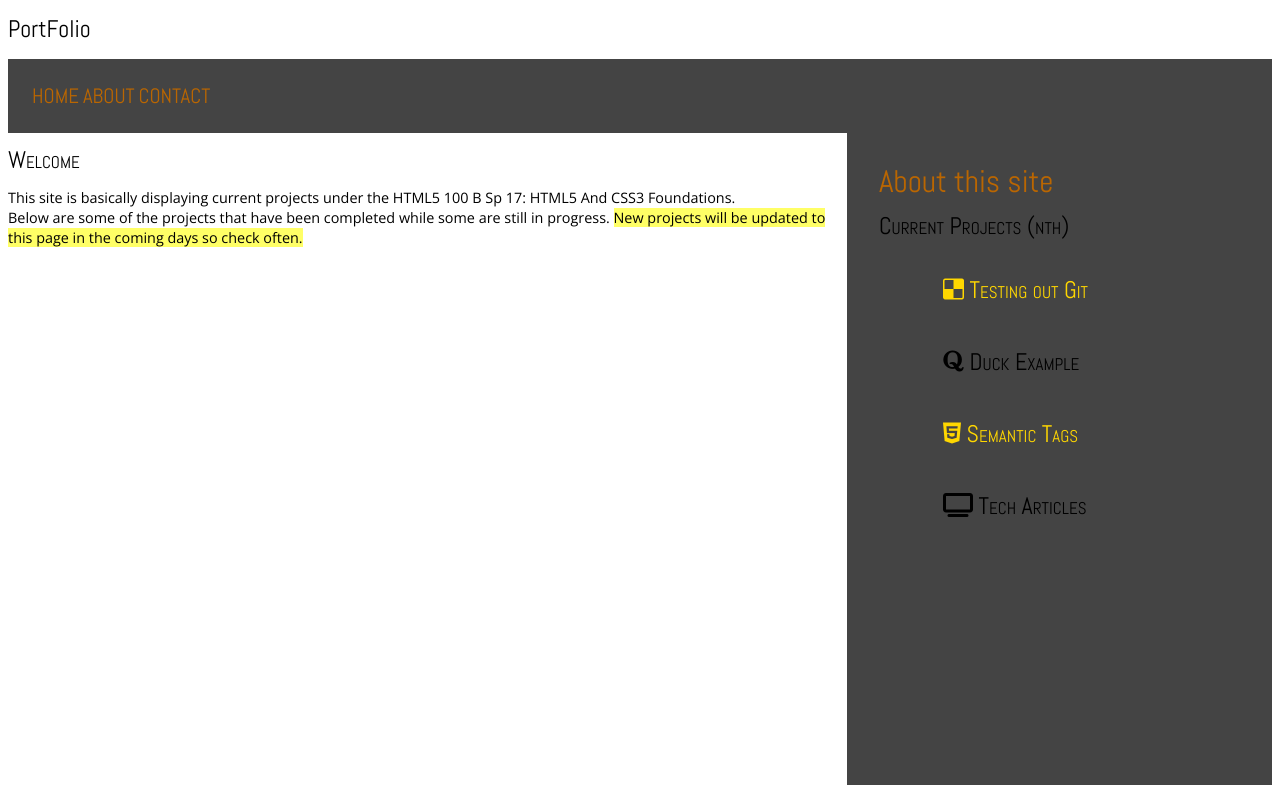
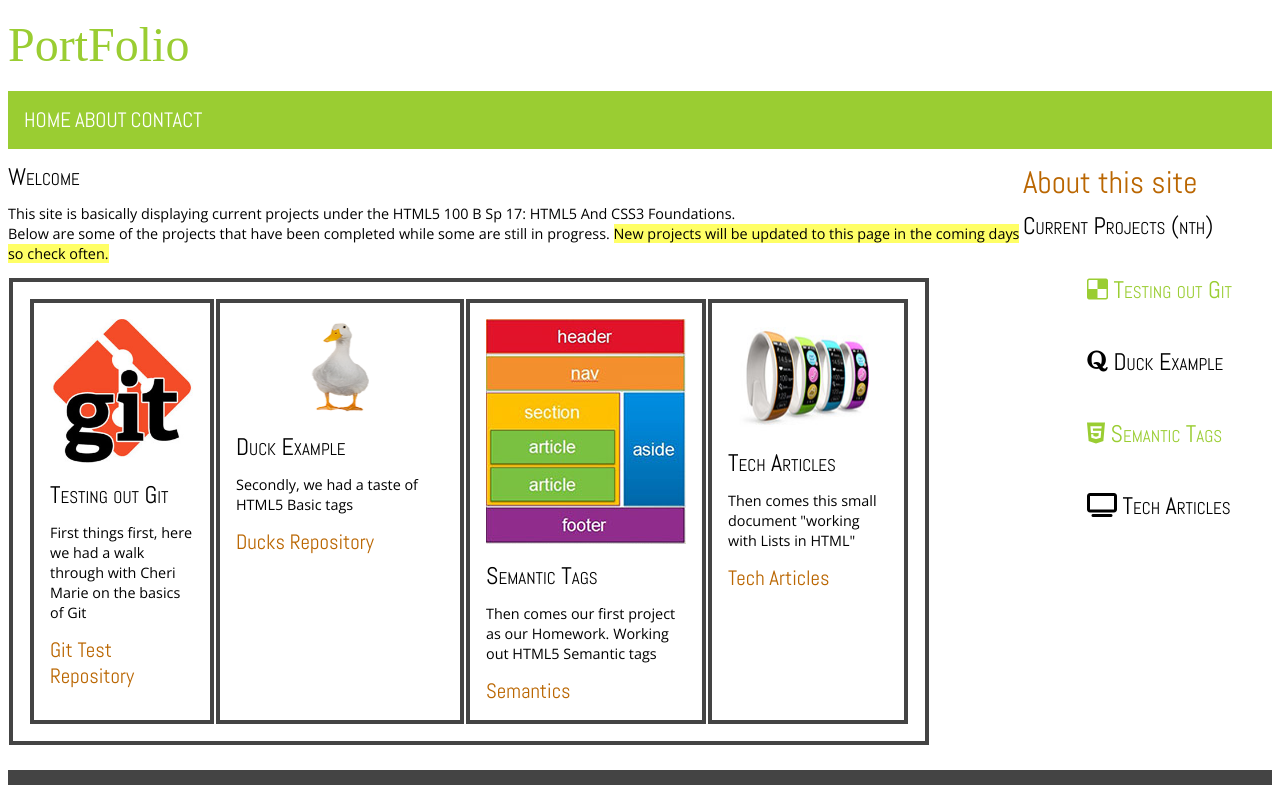
Before and after one commit to henryotto/portfolio, a plain HTML site: page index.html in a window 1280 px wide. Shown: the top 785 px of the page. Drawn offline with nearby package versions, Linux system fonts and the light colour scheme; a web font is replaced by a local one.

Commit message:
added id main-heading

```diff
--- a/styles/first-stylesheet.css
+++ b/styles/first-stylesheet.css
@@ -60,38 +60,42 @@ mark {
   background-color: #FFFF66;
 }
 
-li {
+.custom-li {
   display: block;
   padding: 1em;
-  font-family: cursive;
+  font-family: Abel;
 }
 
-li:nth-child(odd) {
-  color: #FFD700;
+.custom-li:nth-child(odd) {
+  color: 	#9ACD32;
 }
 
-.navbar {
-  background-color: #444444;
-  padding: 1.5em;
+nav a {
+  color: white;
+}
+
+nav a:hover {
+  color: orange;
+}
+
+nav {
+  background-color: #9ACD32;
+  padding: 1em;
+  ;
 }
 
 .aside_about {
-  background-color: #444444;
   float: right;
-  padding-left: 5.2em;
-  padding-top: 1em;
-  padding-right: 10em;
-  padding-bottom: 22em;
-  text-align: center;
+  margin-right: 1em;
+  padding: 1px, 10px, 15px, 1px;
+  text-align: left;
 }
 
 .aside_main {
-  background-color: #444444;
   float: right;
-  padding-left: 2em;
-  padding-top: 1em;
-  padding-right: 10em;
-  padding-bottom: 15em;
+  margin-right: 1em;
+  padding-left: 1px, 10px, 15px, 1px;
+  text-align: left;
 }
 
 .container {
--- a/styles/fonts.css
+++ b/styles/fonts.css
@@ -1,3 +1,9 @@
+#main-heading {
+  font-family: "Cedarville Cursive";
+	font-size: 3em;
+  color: #9ACD32;
+}
+
 h1 {
 	font-family: Abel;
 	font-size: 24px;
@@ -32,14 +38,3 @@ p {
 	font-weight: 50;
 	line-height: 20px;
 }
-
-/* // Paragraph fonts for the whole website will be different //
-p {
-	font-family: Abel;
-	font-size: 1em;
-	font-style: normal;
-	font-variant: normal;
-	font-weight: 400;
-	line-height: 20px;
-}
-*/
```
